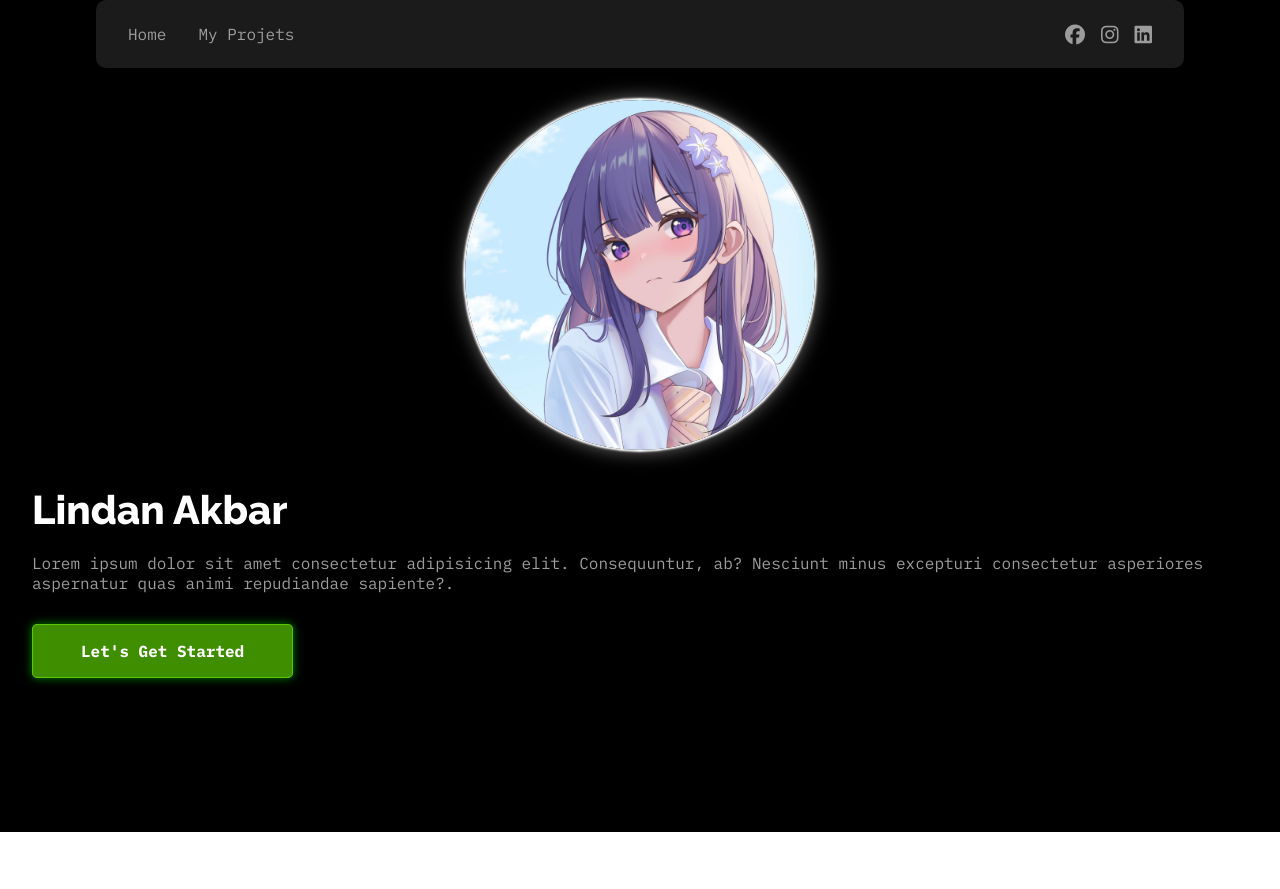
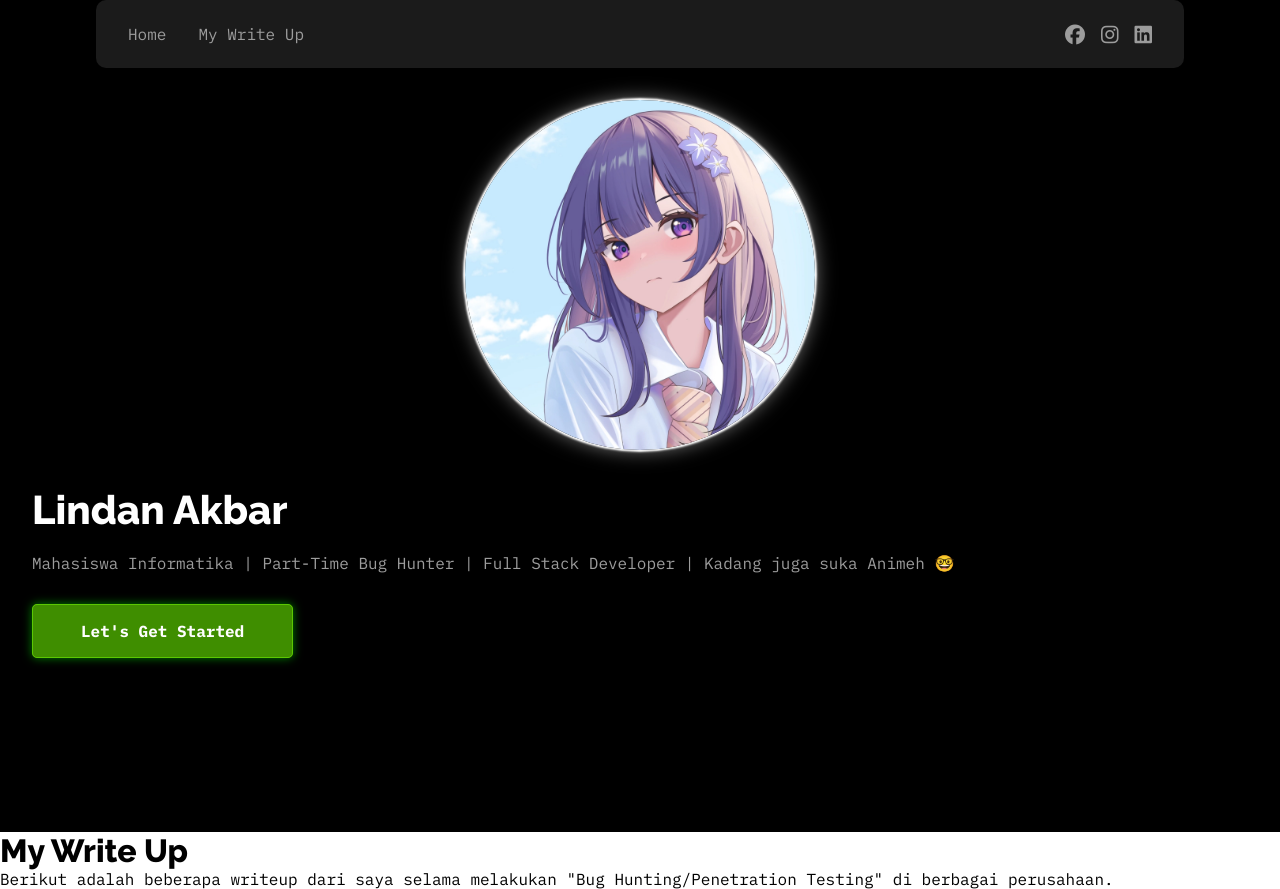
Before and after one commit to NexU20/testi, a plain HTML site: page index.html in a window 1280 px wide. Before the commit the page ends 832 px from the top, so only its background shows below. Drawn offline with Linux system fonts and the light colour scheme.

Commit message:
update ui

```diff
--- a/index.html
+++ b/index.html
@@ -23,7 +23,7 @@
       <nav class="ibm-plex">
         <ul id="navigation">
           <li><a href="#home">Home</a></li>
-          <li><a href="#home">My Projets</a></li>
+          <li><a href="#write-up">My Write Up</a></li>
         </ul>
         <ul id="social-media">
           <li>
@@ -40,15 +40,23 @@
       <div id="hero-text">
         <h1 class="raleway extrabold">Lindan Akbar</h1>
         <p class="ibm-plex">
-          Lorem ipsum dolor sit amet consectetur adipisicing elit. Consequuntur,
-          ab? Nesciunt minus excepturi consectetur asperiores aspernatur quas
-          animi repudiandae sapiente?.
+          Mahasiswa Informatika | Part-Time Bug Hunter | Full Stack Developer |
+          Kadang juga suka Animeh 🤓
         </p>
-        <a href="#my-projects" class="ibm-plex bold">Let's Get Started</a>
+        <a href="#write-up" class="ibm-plex bold">Let's Get Started</a>
       </div>
       <div id="hero-img">
-        <img src="./assets/mamaei.webp" draggable="false" alt="My Picture" />
+        <img src="./assets/mamaei.webp" draggable="false" alt="My Waifu" />
       </div>
     </header>
+    <div id="write-up">
+      <div id="write-up-header">
+        <h1 class="raleway extrabold">My Write Up</h1>
+        <p class="ibm-plex">
+          Berikut adalah beberapa writeup dari saya selama melakukan "Bug
+          Hunting/Penetration Testing" di berbagai perusahaan.
+        </p>
+      </div>
+    </div>
   </body>
 </html>
```
